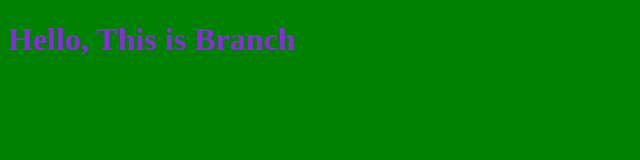
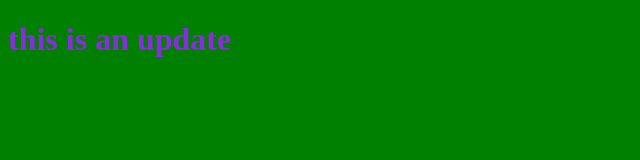
Before and after one commit to AymaneKH07/My-project, a plain HTML site: page index.html in a window 1280 px wide. Shown: the whole page, without its empty margins (0-640 px from the left). Drawn offline with Linux system fonts and the light colour scheme.

Commit message:
eddit html file

```diff
--- a/index.html
+++ b/index.html
@@ -6,7 +6,7 @@
     <title>Document</title>
     <link rel="stylesheet" href="style.css">
 <body>
-    <h1>Hello, This is Branch</h1>
+    <h1>this is an update</h1>
    <script>
     src="app.js"
    </script>
```
